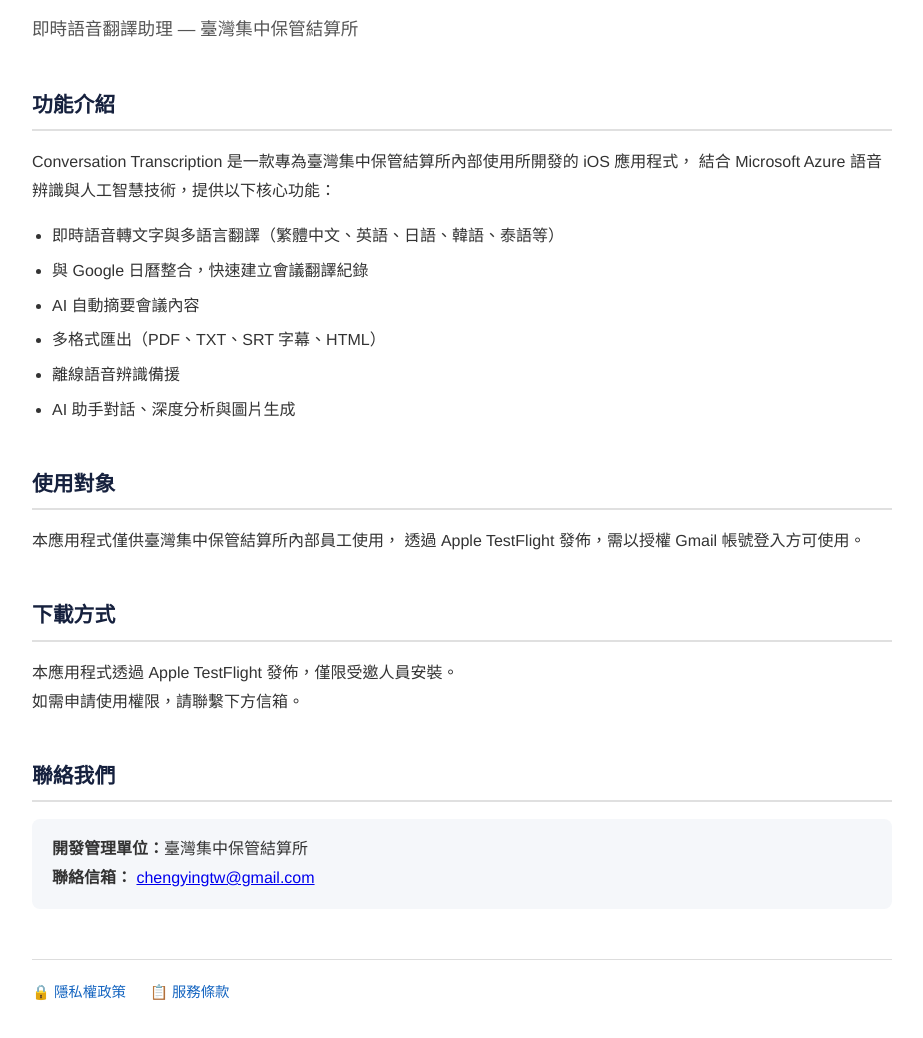
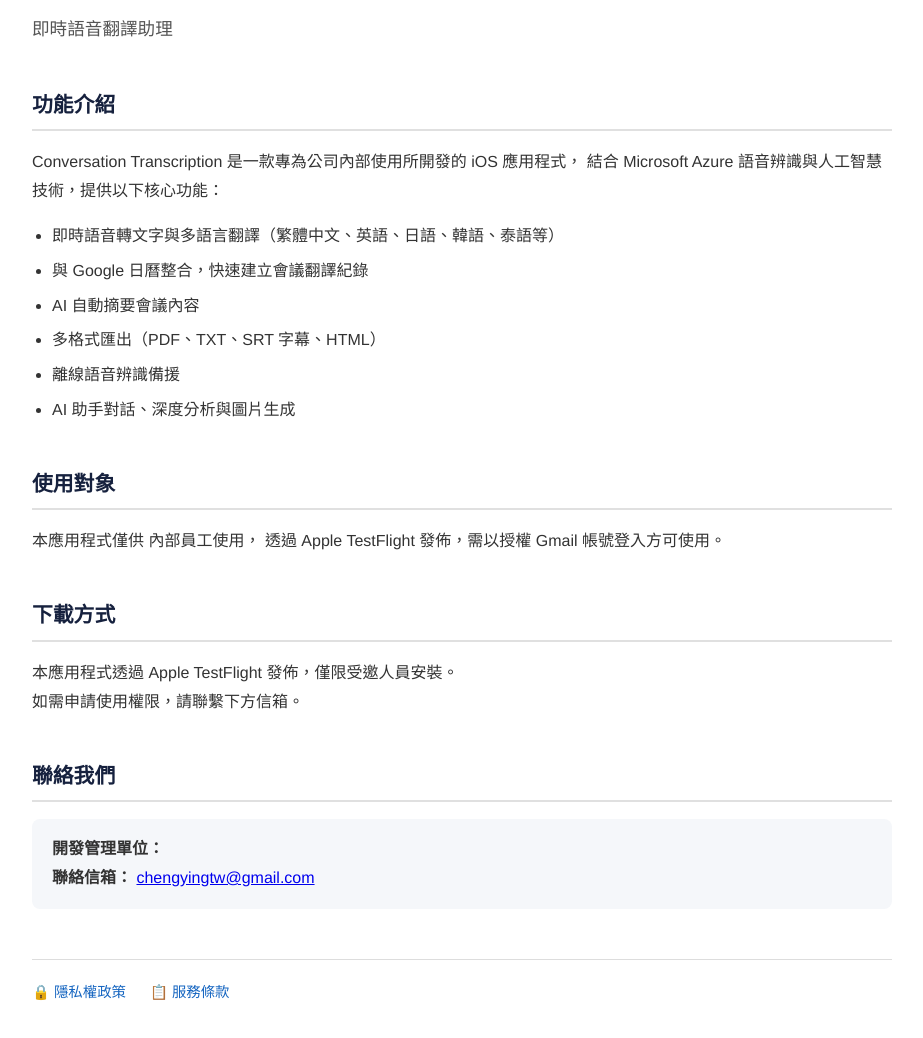
Before and after one commit to ChengYingLin/tdcc-transcription-app, a plain HTML site: page index.html in a window 1280 px wide. Shown: the part 172-1210 px from the top of the page, without its empty margins (178-1101 px from the left). Drawn offline with Linux system fonts and the light colour scheme.

Commit message:
移除公司名稱

```diff
--- a/index.html
+++ b/index.html
@@ -23,11 +23,11 @@
 
   <span class="badge">僅供內部使用 · TestFlight 測試版</span>
   <h1>Conversation Transcription</h1>
-  <p class="subtitle">即時語音翻譯助理 — 臺灣集中保管結算所</p>
+  <p class="subtitle">即時語音翻譯助理</p>
 
   <h2>功能介紹</h2>
   <p>
-    Conversation Transcription 是一款專為臺灣集中保管結算所內部使用所開發的 iOS 應用程式，
+    Conversation Transcription 是一款專為公司內部使用所開發的 iOS 應用程式，
     結合 Microsoft Azure 語音辨識與人工智慧技術，提供以下核心功能：
   </p>
   <ul>
@@ -41,7 +41,7 @@
 
   <h2>使用對象</h2>
   <p>
-    本應用程式僅供臺灣集中保管結算所內部員工使用，
+    本應用程式僅供 內部員工使用，
     透過 Apple TestFlight 發佈，需以授權 Gmail 帳號登入方可使用。
   </p>
 
@@ -53,7 +53,7 @@
 
   <h2>聯絡我們</h2>
   <div class="contact-block">
-    <strong>開發管理單位：</strong>臺灣集中保管結算所<br>
+    <strong>開發管理單位：</strong> <br>
     <strong>聯絡信箱：</strong> <a href="mailto:chengyingtw@gmail.com">chengyingtw@gmail.com</a>
   </div>
 
```
